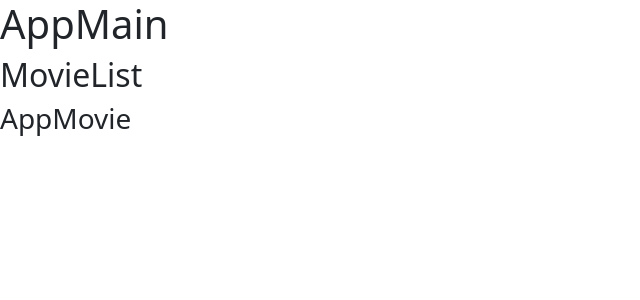
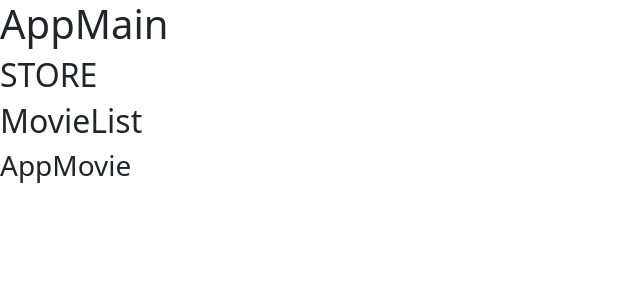
Before and after one commit to Alessio-DiNardo/boolflix, a Vue app: page / in a window 1280 px wide. Shown: the top 300 px of the page, without its empty margins (0-640 px from the left). Built offline with nearby package versions, Linux system fonts and the light colour scheme.

Commit message:
try to work store in App Main

```diff
--- a/src/components/AppMain.vue
+++ b/src/components/AppMain.vue
@@ -3,12 +3,15 @@
         <h1>
             AppMain
         </h1>
+        <h2>
+            {{ store.searchText }}
+        </h2>
         <MovieList/>
     </div>
 </template>
 <script>
 import MovieList from './MovieList.vue'
-
+import {store} from '../store'
 export default {
 
     name: 'AppMain',
@@ -17,7 +20,7 @@ export default {
     },
     data() {
         return {
-
+            store
         }
     },
 }
--- a/src/store.js
+++ b/src/store.js
@@ -1,7 +1,7 @@
 import { reactive } from "vue";
 
 const store = reactive( {
-    searchText: "",
+    searchText: "STORE",
     loading: true,
 })
 
```
